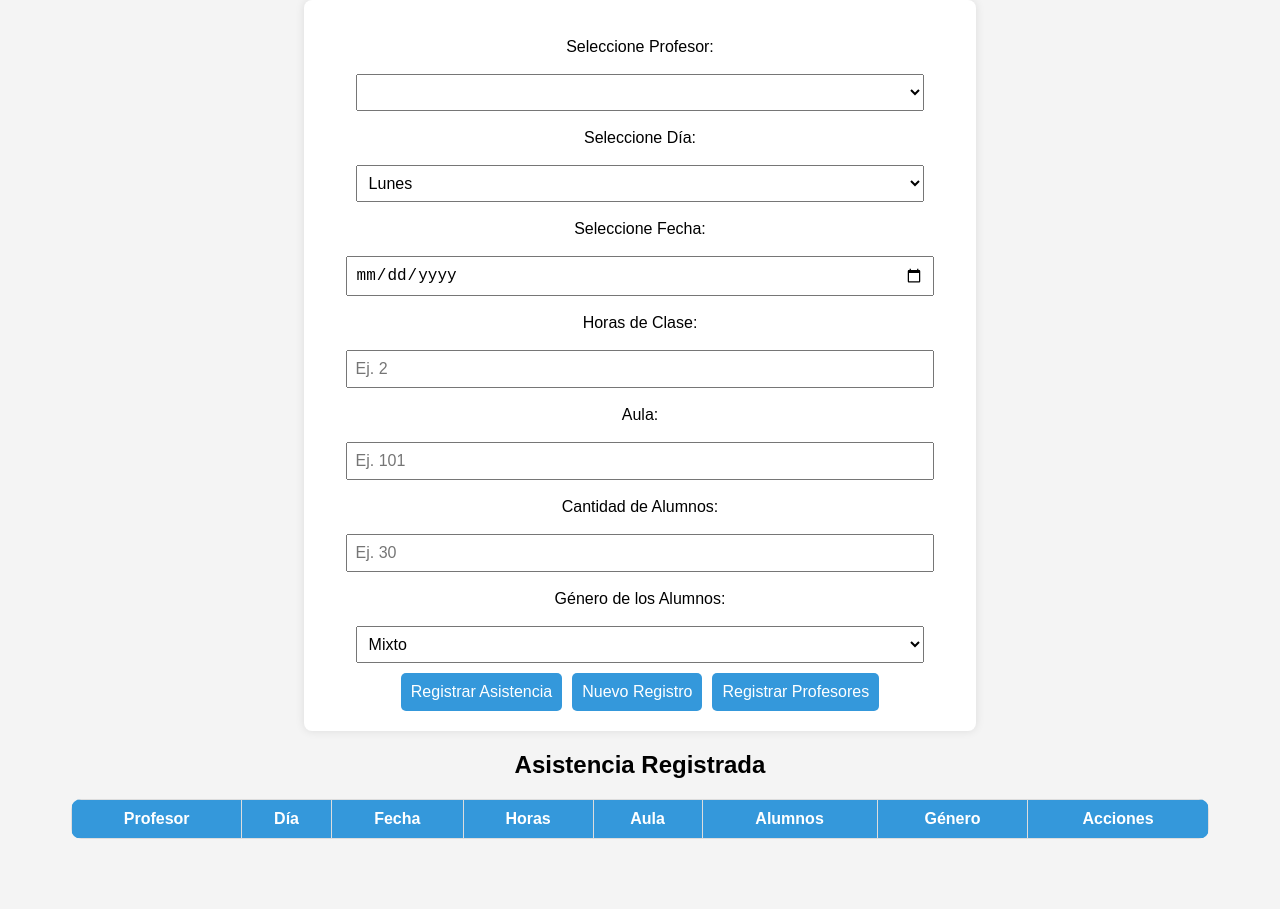
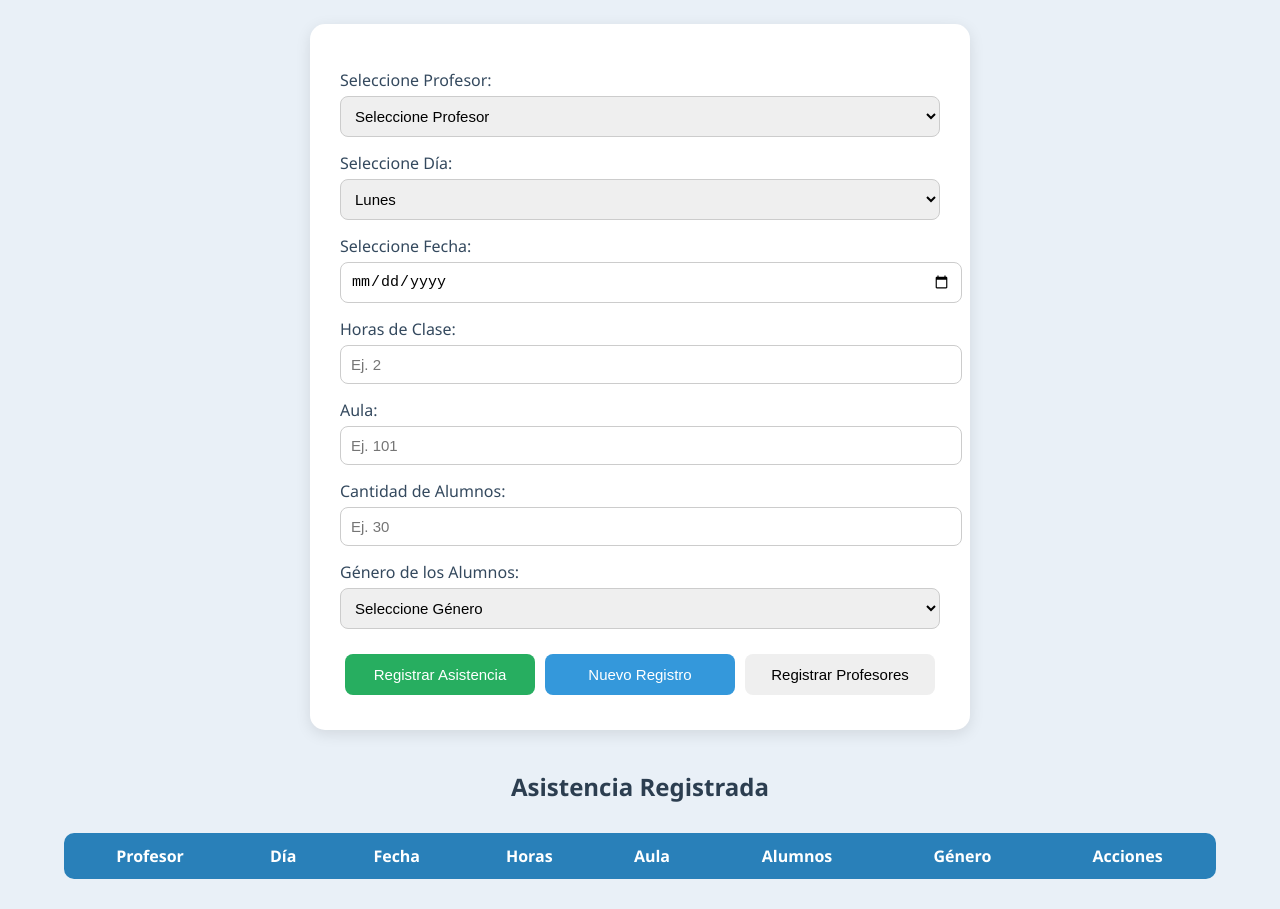
Before and after one commit to TheFranklynRT/seminarioExposicion, a plain HTML site: page regi_01/index.html in a window 1280 px wide. Shown: the part 80-989 px from the top of the page. Before the commit the page ends 939 px from the top, so only its background shows below. Drawn offline with Linux system fonts and the light colour scheme.

Commit message:
Modificacion de pagina de inicio

```diff
--- a/regi_01/index.html
+++ b/regi_01/index.html
@@ -6,73 +6,122 @@
 <title>Registro de Asistencia de Profesores</title>
 <style>
     body {
-            font-family: Arial, sans-serif;
-            text-align: center;
-            background-color: #f4f4f4;
-        }
-        h1 {
+        font-family: 'Segoe UI', Tahoma, Geneva, Verdana, sans-serif;
+        background-color: #e9f0f7;
+        margin: 0;
+        padding: 0;
         color: #333;
     }
+
+    h1, h2 {
+        color: #2c3e50;
+    }
+
     .container {
-            margin: 20px auto;
-            width: 50%;
-            padding: 20px;
-            background: white;
+        background-color: #ffffff;
+        max-width: 600px;
+        margin: 40px auto;
+        padding: 30px;
+        border-radius: 15px;
+        box-shadow: 0 4px 15px rgba(0, 0, 0, 0.1);
+    }
+
+    label {
+        display: block;
+        text-align: left;
+        margin-top: 15px;
+        color: #34495e;
+    }
+
+    input, select {
+        width: 100%;
+        padding: 10px;
+        margin-top: 5px;
+        border: 1px solid #ccc;
         border-radius: 8px;
-            box-shadow: 0px 0px 10px rgba(0, 0, 0, 0.1);
+        font-size: 15px;
+        transition: 0.3s;
     }
-        label, select, input {
-            display: block;
-            margin: 10px auto;
-            font-size: 16px;
-            width: 90%;
-            padding: 8px;
+
+    input:focus, select:focus {
+        border-color: #2980b9;
+        outline: none;
     }
+
     .button-group {
         display: flex;
-            justify-content: center;
-            gap: 10px;
-            margin-top: 10px;
+        justify-content: space-between;
+        margin-top: 20px;
     }
+
     button {
-            padding: 10px;
-            background-color: #3498db;
+        flex: 1;
+        margin: 5px;
+        padding: 12px;
+        font-size: 15px;
+        border: none;
+        border-radius: 8px;
+        cursor: pointer;
+        transition: background-color 0.3s ease;
+    }
+
+    #btnGuardar {
+        background-color: #27ae60;
         color: white;
-            border: none;
-            cursor: pointer;
-            border-radius: 5px;
-            font-size: 16px;
     }
-        button:hover {
-            background-color: #2980b9;
+
+    #btnGuardar:hover {
+        background-color: #219150;
     }
+
     .btn-eliminar {
         background-color: #e74c3c;
+        color: white;
     }
+
     .btn-eliminar:hover {
         background-color: #c0392b;
     }
+
+    button:nth-child(2) {
+        background-color: #3498db;
+        color: white;
+    }
+
+    button:nth-child(2):hover {
+        background-color: #2980b9;
+    }
+
     table {
         width: 90%;
-            margin: 20px auto;
+        margin: 30px auto;
         border-collapse: collapse;
         background: white;
         border-radius: 10px;
         overflow: hidden;
     }
-        th, td {
-            border: 1px solid #ddd;
+
+    th {
+        background-color: #2980b9;
+        color: white;
+        padding: 12px;
+    }
+
+    td {
         padding: 10px;
         text-align: center;
+        border-bottom: 1px solid #ddd;
     }
-        th {
-            background-color: #3498db;
-            color: white;
+
+    tr:hover {
+        background-color: #f1f1f1;
     }
 </style>
 </head>
+
 <body>
-    <h1>Registro de Asistencia de Profesores</h1>
+
+<h1 style="text-align:center;">Registro de Asistencia de Profesores</h1>
 
 <div class="container">
     <label for="profesor">Seleccione Profesor:</label>
@@ -101,6 +150,7 @@
 
     <label for="genero">Género de los Alumnos:</label>
     <select id="genero">
+        <option>Seleccione Género</option>
         <option>Mixto</option>
         <option>Masculino</option>
         <option>Femenino</option>
@@ -113,7 +163,8 @@
     </div>
 </div>
 
-    <h2>Asistencia Registrada</h2>
+<h2 style="text-align:center;">Asistencia Registrada</h2>
+
 <table>
     <thead>
         <tr>
@@ -136,10 +187,11 @@
 function cargarProfesores() {
     let profesores = JSON.parse(localStorage.getItem("profesores")) || [];
     let selectProfesor = document.getElementById("profesor");
-            selectProfesor.innerHTML = "";
+    selectProfesor.innerHTML = "<option value=''>Seleccione Profesor</option>";
     profesores.forEach(prof => {
         let option = document.createElement("option");
         option.textContent = `${prof.nombre} ${prof.apellido}`;
+        option.value = `${prof.nombre} ${prof.apellido}`;
         selectProfesor.appendChild(option);
     });
 }
@@ -153,7 +205,7 @@
     let cantidad = document.getElementById("cantidad").value;
     let genero = document.getElementById("genero").value;
 
-            if (!profesor || !fecha || !horas || !aula || !cantidad) {
+    if (!profesor || !fecha || !horas || !aula || !cantidad || genero === "Seleccione Género") {
         alert("Por favor, complete todos los campos.");
         return;
     }
@@ -211,9 +263,17 @@
     document.getElementById("btnGuardar").textContent = "Guardar Cambios";
 }
 
+function eliminarFila(index) {
+    let asistencia = JSON.parse(localStorage.getItem("asistencia")) || [];
+    asistencia.splice(index, 1);
+    localStorage.setItem("asistencia", JSON.stringify(asistencia));
+    cargarAsistencia();
+}
+
 function nuevoRegistro() {
     document.querySelectorAll("input, select").forEach(el => el.value = el.defaultValue);
     indexModificacion = null;
+    document.getElementById("btnGuardar").textContent = "Registrar Asistencia";
 }
 
 document.addEventListener("DOMContentLoaded", () => {
@@ -221,5 +281,6 @@
     cargarAsistencia();
 });
 </script>
+
 </body>
 </html>
```
Lines whose indentation alone changed are shown as unchanged.
